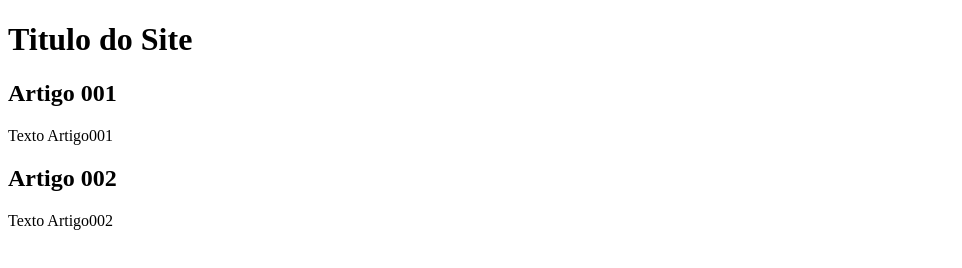
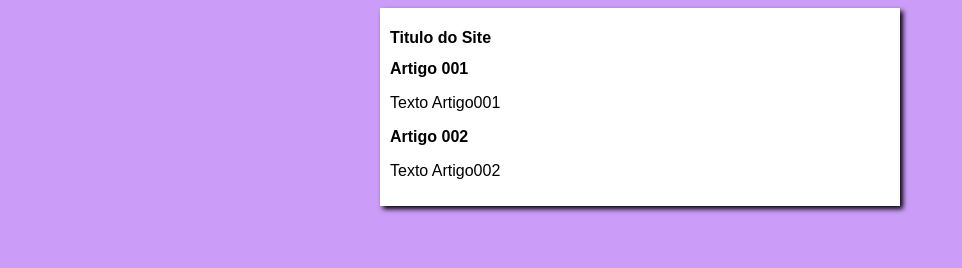
Before and after one commit to MaxwellSSales/projeto-site, a plain HTML site: page index.html in a window 1280 px wide. Shown: the whole page, without its empty margins (0-962 px from the left). Drawn offline with Linux system fonts and the light colour scheme.

Commit message:
criei pasta de estilos/style

```diff
--- /dev/null
+++ b/estilos/style.css
@@ -0,0 +1,18 @@
+@charset "UTF-8";
+
+* {
+  font-family: Arial, Helvetica, sans-serif;
+  font-size: 16px;
+}
+
+body {
+  background-color: rgb(204, 157, 248);
+}
+
+main {
+  background-color: white;
+  width: 500px;
+  margin: auto;
+  padding: 10px;
+  box-shadow: 3px 3px 5px black;
+}
--- a/index.html
+++ b/index.html
@@ -4,6 +4,7 @@
     <meta charset="UTF-8" />
     <meta name="viewport" content="width=device-width, initial-scale=1.0" />
     <title>Titulo do site</title>
+    <link rel="stylesheet" href="estilos/style.css" />
   </head>
   <body>
     <main>
```
